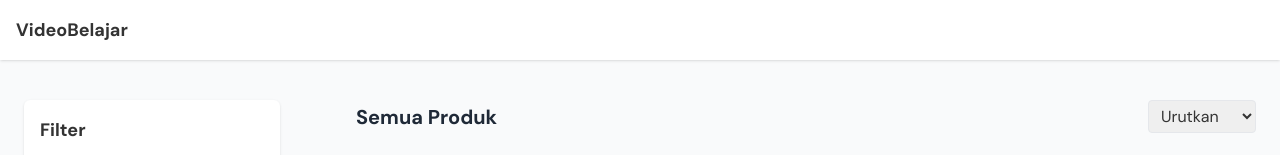
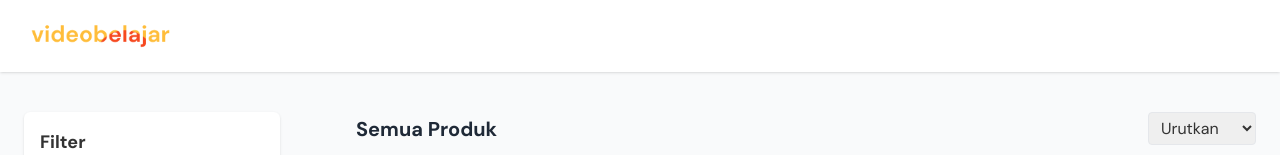
Before and after one commit to Riyanto24434/Front-End-Videobelajar, a React (Vite) app: page /semua-produk in a window 1280 px wide. Shown: the top 155 px of the page. Built offline with nearby package versions, Linux system fonts and the light colour scheme; no server answers.

Commit message:
Update navbar: ganti teks dengan logo gambar

```diff
--- a/src/components/Navbar.jsx
+++ b/src/components/Navbar.jsx
@@ -1,7 +1,11 @@
 export default function Navbar() {
   return (
     <nav className="p-4 bg-white shadow">
-      <h1 className="text-lg font-bold">VideoBelajar</h1>
+      <img
+        src="/Images/logo.png"
+        alt="Video Belajar"
+        className="h-10"
+      />
     </nav>
   );
 }
```
Also changed, not shown: 1 other file (tests, documents, lock files or other folders).
